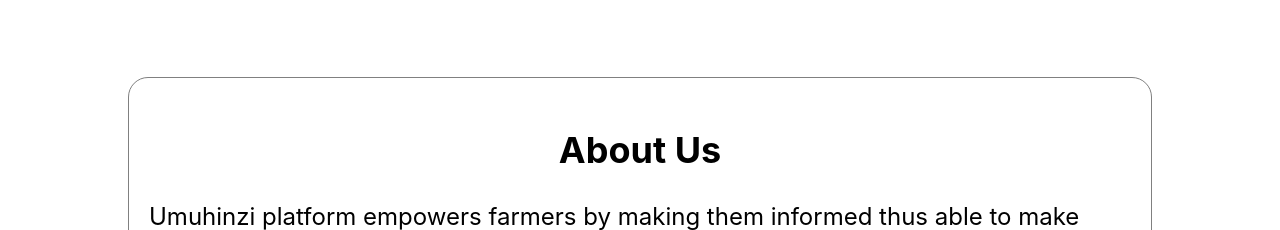
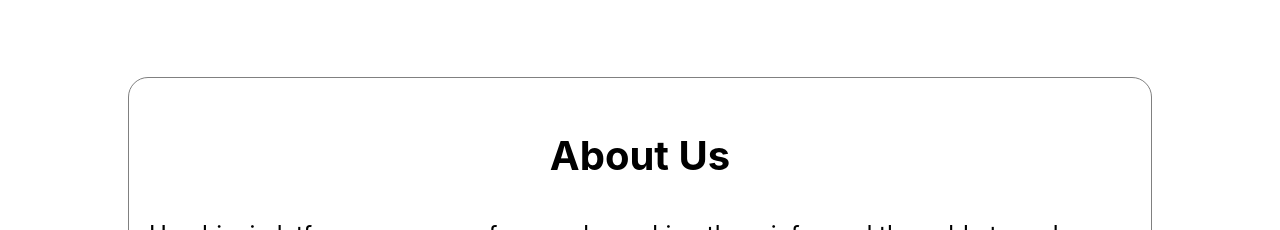
Before and after one commit to akirachix/Elites-Informational, a React (Create React App) app in the folder umuhinzi-react/: page / in a window 1280 px wide. Shown: the top 230 px of the page. Built offline with nearby package versions, Linux system fonts and the light colour scheme.

Commit message:
made changes in the gitgnore file and About file

```diff
--- a/umuhinzi-react/src/About/index.css
+++ b/umuhinzi-react/src/About/index.css
@@ -1,7 +1,7 @@
-.body{
+.about-container{
   margin-bottom: 4%;
 }
-#heading{
+#heading-text{
   text-align: center;
   font-size: 36px;
 }
--- a/umuhinzi-react/src/About/index.js
+++ b/umuhinzi-react/src/About/index.js
@@ -1,9 +1,9 @@
 import './index.css';
 
 const About = () => (
-    <div className='body'>
+    <div className='about-container'>
     <div className='aboutus'>
-        <h2 id="heading">About Us</h2>
+        <h2 id="heading-text">About Us</h2>
         <p>
         Umuhinzi platform empowers farmers by making them informed thus able to make better
         decisions.
```
Also changed, not shown: umuhinzi-react/src/Team/index.css (+2 -34 lines), 1 other file (tests, documents, lock files or other folders).
